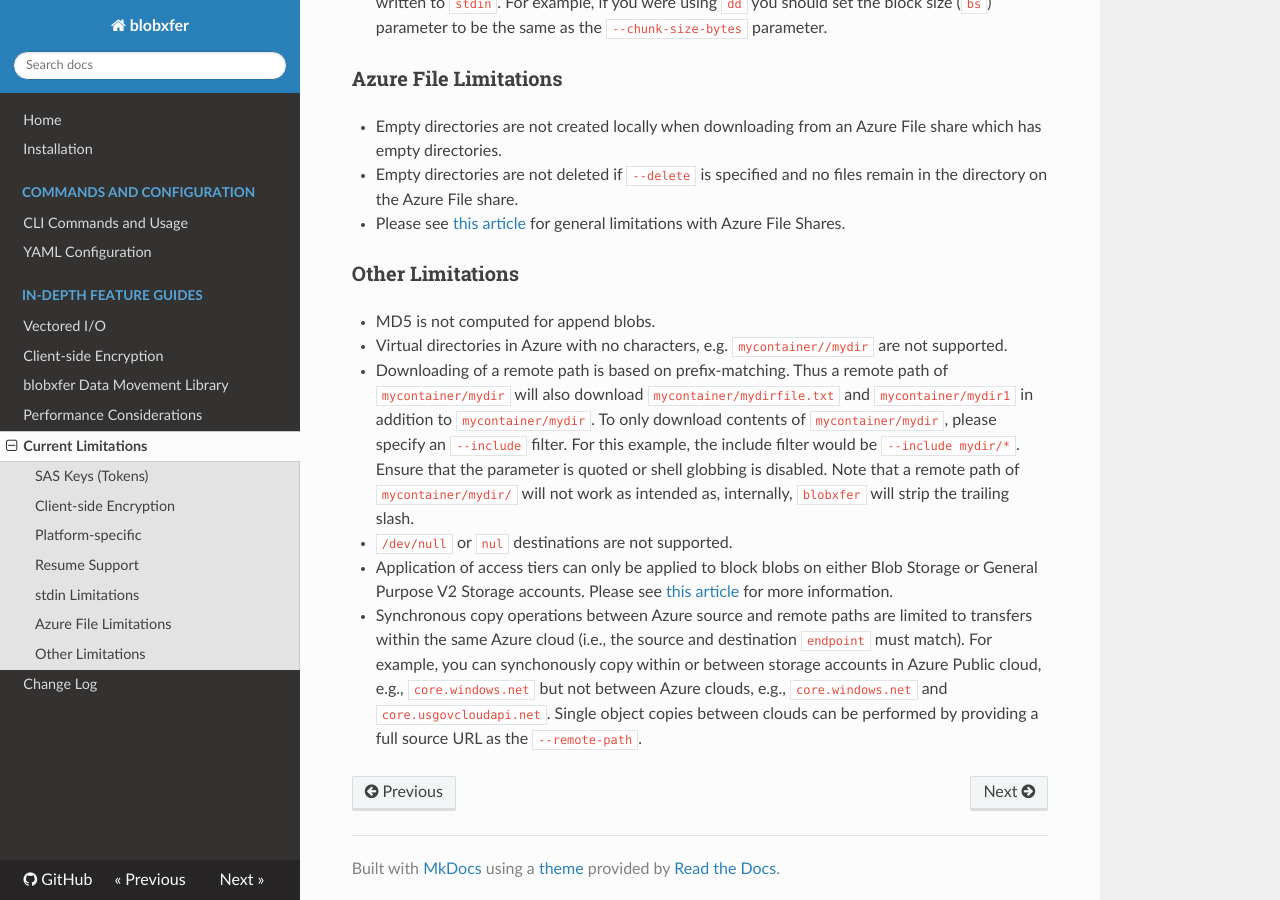
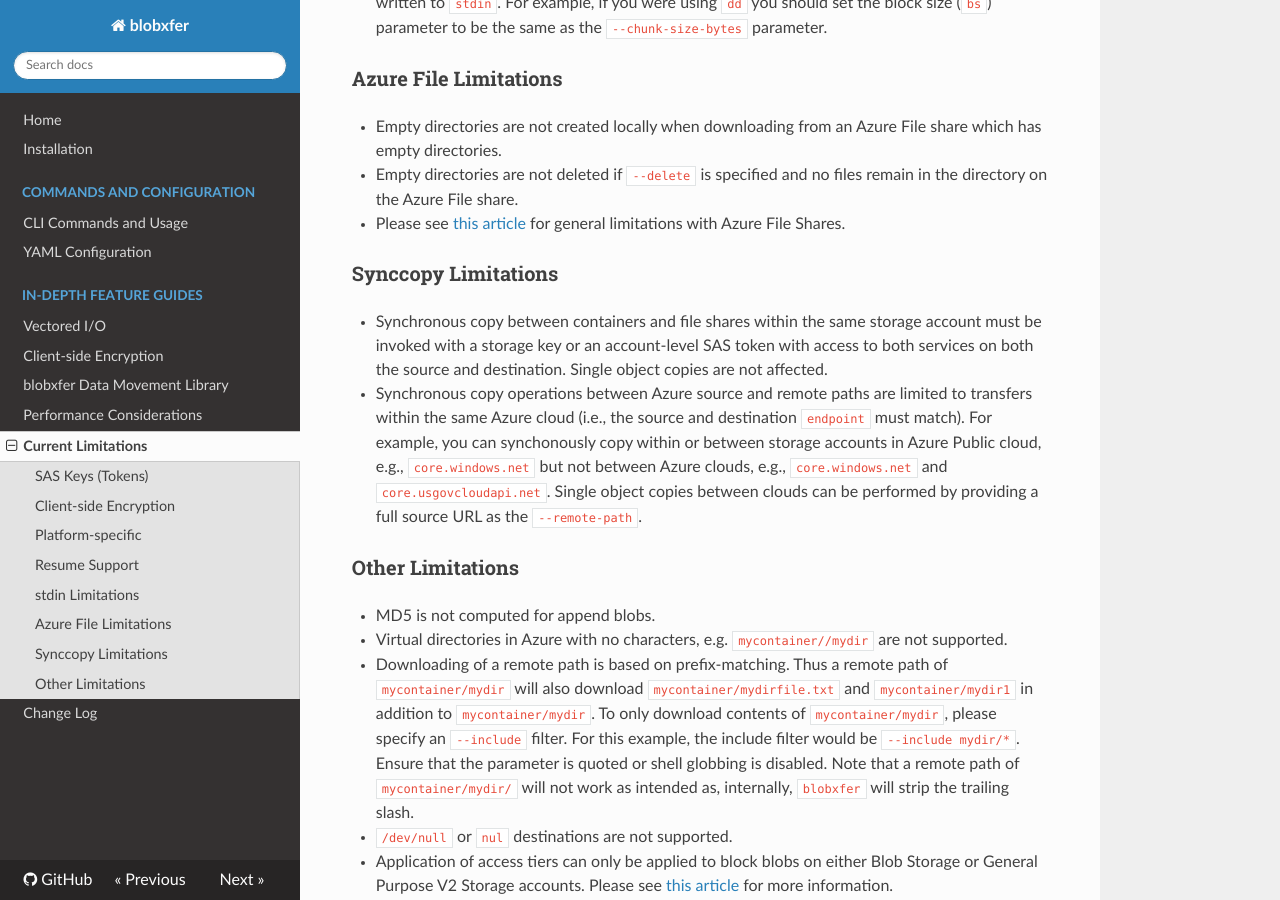
Before and after one commit to Azure/blobxfer, an MkDocs documentation site: the page built from docs/99-current-limitations.md, in a window 1280 px wide and 900 px high, scrolled down 1221 px. Built offline with MkDocs 1.6.1, drawn with Linux system fonts in a browser that asks for light colours; nearby versions of some CDN libraries; old or Windows-style settings are respelled for this version of MkDocs.

Commit message:
Fix synccopy issues
- --storage-url was not accepted
- --sync-copy-dest-storage-url destination mode was not being properly
percolated
- Add additional synccopy auth limitations to docs
- Resolves #108

```diff
--- a/docs/99-current-limitations.md
+++ b/docs/99-current-limitations.md
@@ -54,6 +54,19 @@ remain in the directory on the Azure File share.
 * Please see [this article](https://msdn.microsoft.com/en-us/library/azure/dn744326.aspx)
 for general limitations with Azure File Shares.
 
+### Synccopy Limitations
+* Synchronous copy between containers and file shares within the same storage
+account must be invoked with a storage key or an account-level SAS token with
+access to both services on both the source and destination. Single object
+copies are not affected.
+* Synchronous copy operations between Azure source and remote paths are
+limited to transfers within the same Azure cloud (i.e., the source and
+destination `endpoint` must match). For example, you can synchonously copy
+within or between storage accounts in Azure Public cloud,
+e.g., `core.windows.net` but not between Azure clouds, e.g.,
+`core.windows.net` and `core.usgovcloudapi.net`. Single object copies between
+clouds can be performed by providing a full source URL as the `--remote-path`.
+
 ### Other Limitations
 * MD5 is not computed for append blobs.
 * Virtual directories in Azure with no characters, e.g. `mycontainer//mydir`
```
Also changed, not shown: other parts of docs/99-current-limitations.md (+0 -7 lines), 2 other files.
